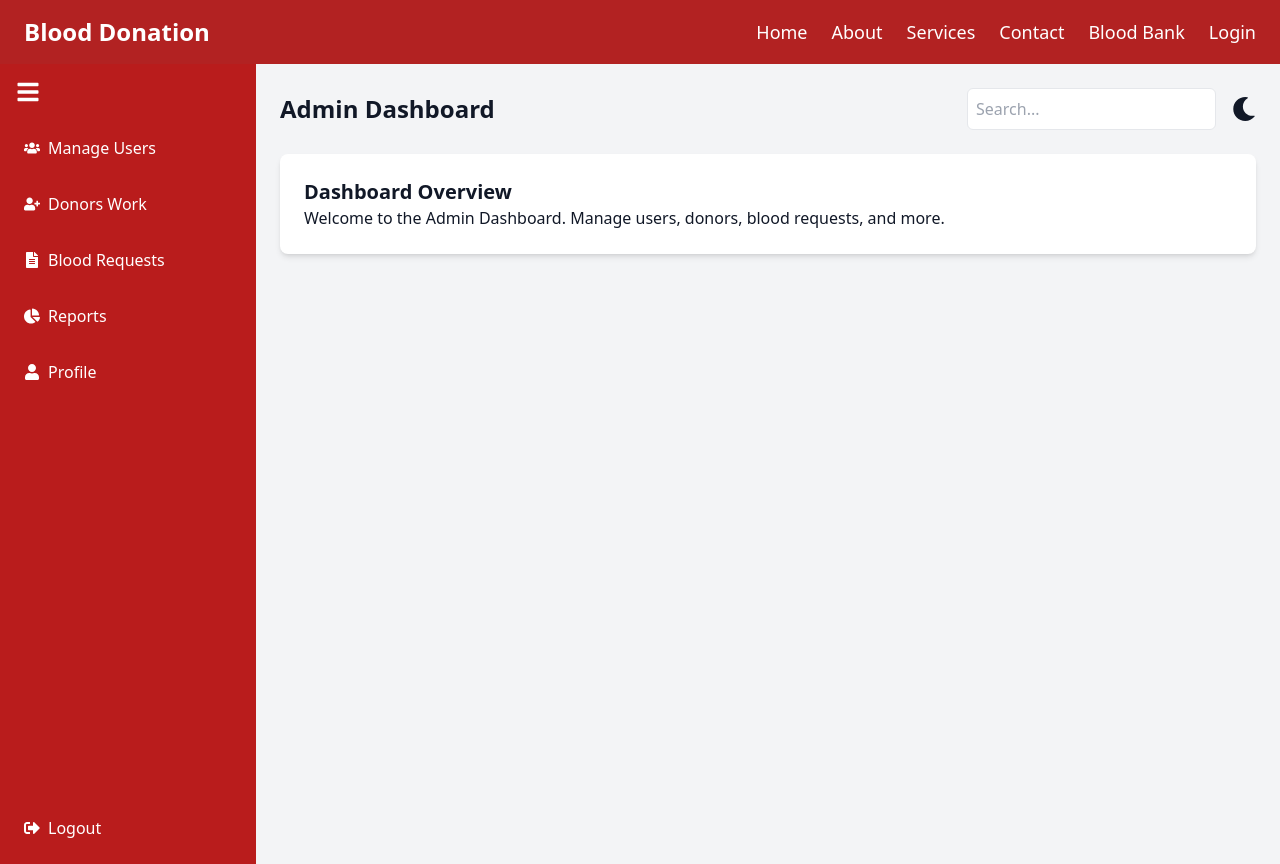
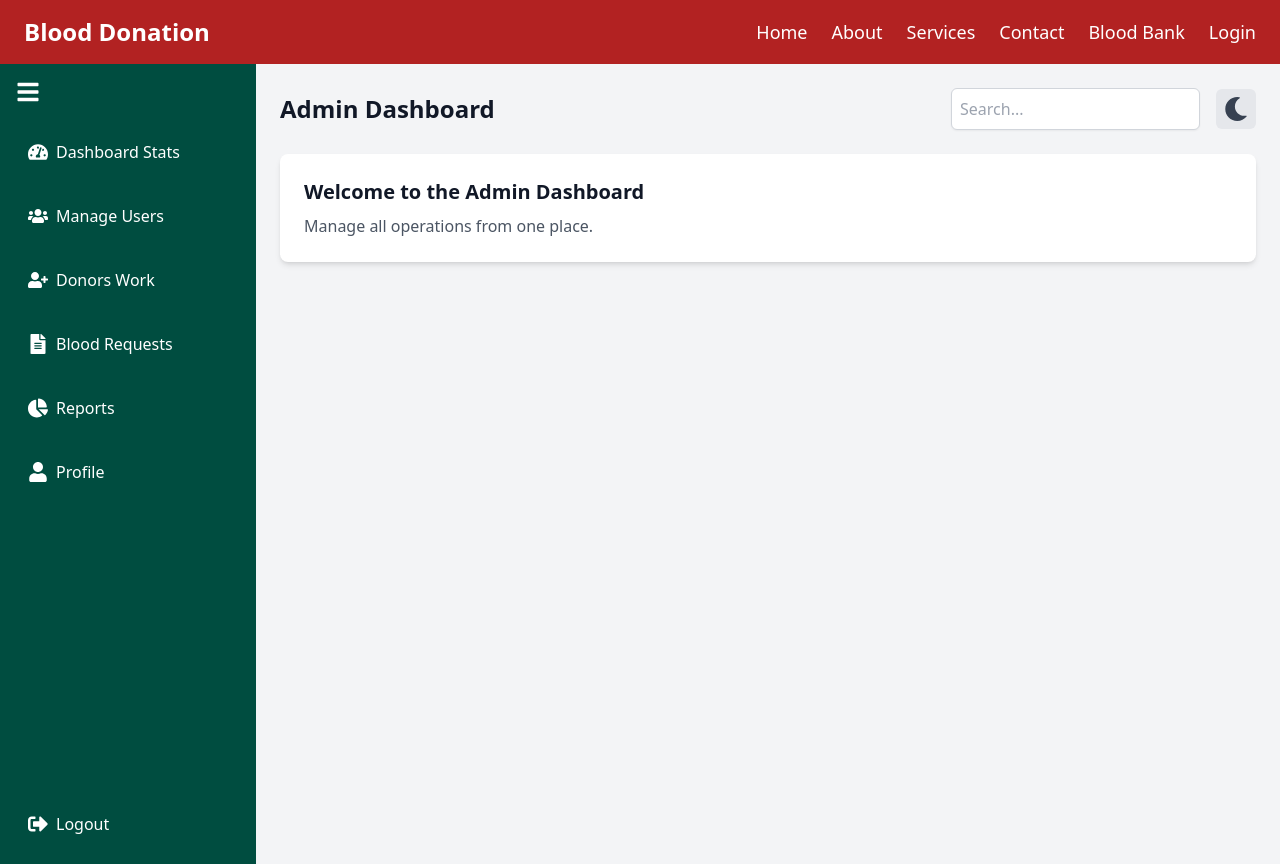
Before and after one commit to mupashirbare/Blood-donation-management, a React (Vite) app in the folder frontend/: page /Admin in a window 1280 px wide. Built offline with nearby package versions, Linux system fonts and the light colour scheme.

Commit message:
i was updated the AdminDashboard layout.

```diff
--- a/frontend/src/layout/AdminDashboard.jsx
+++ b/frontend/src/layout/AdminDashboard.jsx
@@ -1,57 +1,93 @@
 import { useState } from "react";
-import { FaUsers, FaUserPlus, FaFileAlt, FaChartPie, FaUser, FaSignOutAlt, FaBars, FaMoon, FaSun } from "react-icons/fa";
+import { Link } from "react-router-dom";
+import {
+  FaUsers, FaUserPlus, FaFileAlt, FaChartPie, FaUser,
+  FaSignOutAlt, FaBars, FaMoon, FaSun, FaTachometerAlt,
+} from "react-icons/fa";
 
 const AdminDashboard = () => {
   const [isSidebarOpen, setIsSidebarOpen] = useState(true);
   const [darkMode, setDarkMode] = useState(false);
 
   return (
-    <div className={`flex ${darkMode ? "bg-gray-900 text-white" : "bg-gray-100 text-gray-900"}`}>
+    <div className={`flex ${darkMode ? "bg-gray-900 text-white" : "bg-gray-100 text-gray-900"} min-h-screen`}>
       {/* Sidebar */}
-      <aside className={`h-screen ${isSidebarOpen ? "w-64" : "w-20"} bg-red-700 text-white transition-width duration-300 p-4 flex flex-col`}>
-        <button onClick={() => setIsSidebarOpen(!isSidebarOpen)} className="mb-6">
+      <aside className={`h-screen ${isSidebarOpen ? "w-64" : "w-20"} bg-[#004D40] text-white transition-all duration-300 p-4 flex flex-col`}>
+        {/* Sidebar Toggle Button */}
+        <button onClick={() => setIsSidebarOpen(!isSidebarOpen)} className="mb-6 text-white">
           <FaBars size={24} />
         </button>
+
+        {/* Navigation */}
         <nav className="flex-1">
           <ul className="space-y-4">
-            <li className="flex items-center gap-2 p-2 cursor-pointer hover:bg-red-800 rounded-md">
-              <FaUsers /> {isSidebarOpen && "Manage Users"}
+            <li>
+              <Link to="/dashboard-stats" className="flex items-center gap-2 p-3 rounded-md transition hover:bg-[#00796B]">
+                <FaTachometerAlt size={20} /> {isSidebarOpen && "Dashboard Stats"}
+              </Link>
             </li>
-            <li className="flex items-center gap-2 p-2 cursor-pointer hover:bg-red-800 rounded-md">
-              <FaUserPlus /> {isSidebarOpen && "Donors Work"}
+            <li>
+              <Link to="/users" className="flex items-center gap-2 p-3 rounded-md transition hover:bg-[#00796B]">
+                <FaUsers size={20} /> {isSidebarOpen && "Manage Users"}
+              </Link>
             </li>
-            <li className="flex items-center gap-2 p-2 cursor-pointer hover:bg-red-800 rounded-md">
-              <FaFileAlt /> {isSidebarOpen && "Blood Requests"}
+            <li>
+              <Link to="/donors" className="flex items-center gap-2 p-3 rounded-md transition hover:bg-[#00796B]">
+                <FaUserPlus size={20} /> {isSidebarOpen && "Donors Work"}
+              </Link>
             </li>
-            <li className="flex items-center gap-2 p-2 cursor-pointer hover:bg-red-800 rounded-md">
-              <FaChartPie /> {isSidebarOpen && "Reports"}
+            <li>
+              <Link to="/blood-requests" className="flex items-center gap-2 p-3 rounded-md transition hover:bg-[#00796B]">
+                <FaFileAlt size={20} /> {isSidebarOpen && "Blood Requests"}
+              </Link>
             </li>
-            <li className="flex items-center gap-2 p-2 cursor-pointer hover:bg-red-800 rounded-md">
-              <FaUser /> {isSidebarOpen && "Profile"}
+            <li>
+              <Link to="/reports" className="flex items-center gap-2 p-3 rounded-md transition hover:bg-[#00796B]">
+                <FaChartPie size={20} /> {isSidebarOpen && "Reports"}
+              </Link>
+            </li>
+            <li>
+              <Link to="/profile" className="flex items-center gap-2 p-3 rounded-md transition hover:bg-[#00796B]">
+                <FaUser size={20} /> {isSidebarOpen && "Profile"}
+              </Link>
             </li>
           </ul>
         </nav>
-        <button className="flex items-center gap-2 p-2 hover:bg-red-800 rounded-md">
-          <FaSignOutAlt /> {isSidebarOpen && "Logout"}
-        </button>
+
+        {/* Logout */}
+        <Link to="/logout" className="flex items-center gap-2 p-3 rounded-md transition hover:bg-[#00796B]">
+          <FaSignOutAlt size={20} /> {isSidebarOpen && "Logout"}
+        </Link>
       </aside>
 
       {/* Main Content */}
       <main className="flex-1 p-6">
+        {/* Header with Search Bar & Theme Toggle */}
         <header className="flex justify-between items-center mb-6">
           <h1 className="text-2xl font-bold">Admin Dashboard</h1>
+
           <div className="flex items-center gap-4">
-            <input type="text" placeholder="Search..." className="p-2 border rounded-md" />
-            <button onClick={() => setDarkMode(!darkMode)}>
-              {darkMode ? <FaSun size={24} /> : <FaMoon size={24} />}
+            {/* Centered Search Bar */}
+            <div className="relative w-full max-w-md">
+              <input
+                type="text"
+                placeholder="Search..."
+                className="w-full p-2 border border-gray-300 rounded-md shadow-sm focus:outline-none focus:ring-2 focus:ring-[#00796B] focus:border-transparent"
+              />
+            </div>
+
+            {/* Dark Mode Toggle */}
+            <button onClick={() => setDarkMode(!darkMode)} className="p-2 rounded-md bg-gray-200 dark:bg-gray-700">
+              {darkMode ? <FaSun size={24} className="text-yellow-400" /> : <FaMoon size={24} className="text-gray-700" />}
             </button>
           </div>
         </header>
 
-        <section className="bg-white p-6 rounded-lg shadow-md dark:bg-purple-800">
-          <h2 className="text-xl font-semibold">Dashboard Overview</h2>
-          <p>Welcome to the Admin Dashboard. Manage users, donors, blood requests, and more.</p>
-        </section>
+        {/* Main Content Area */}
+        <div className="bg-white p-6 rounded-lg shadow-md">
+          <h2 className="text-xl font-semibold">Welcome to the Admin Dashboard</h2>
+          <p className="text-gray-600 mt-2">Manage all operations from one place.</p>
+        </div>
       </main>
     </div>
   );
```
